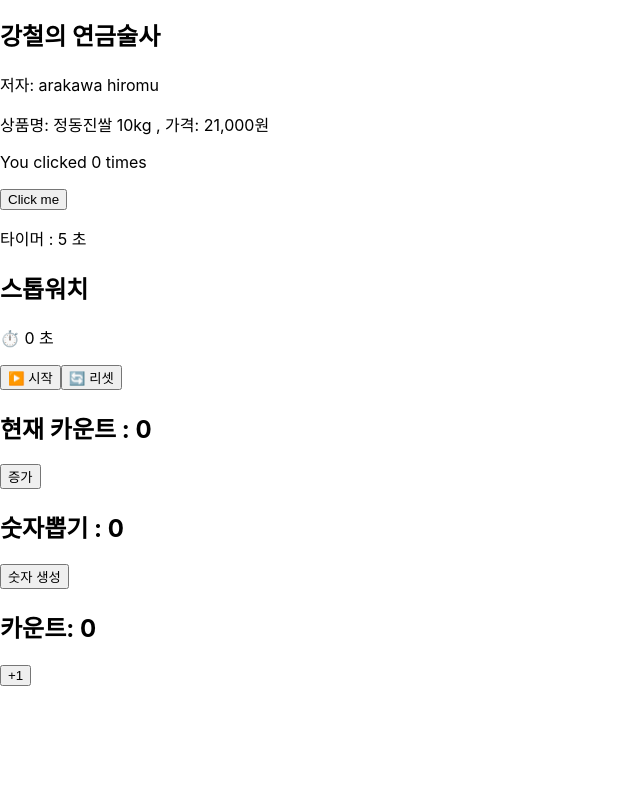
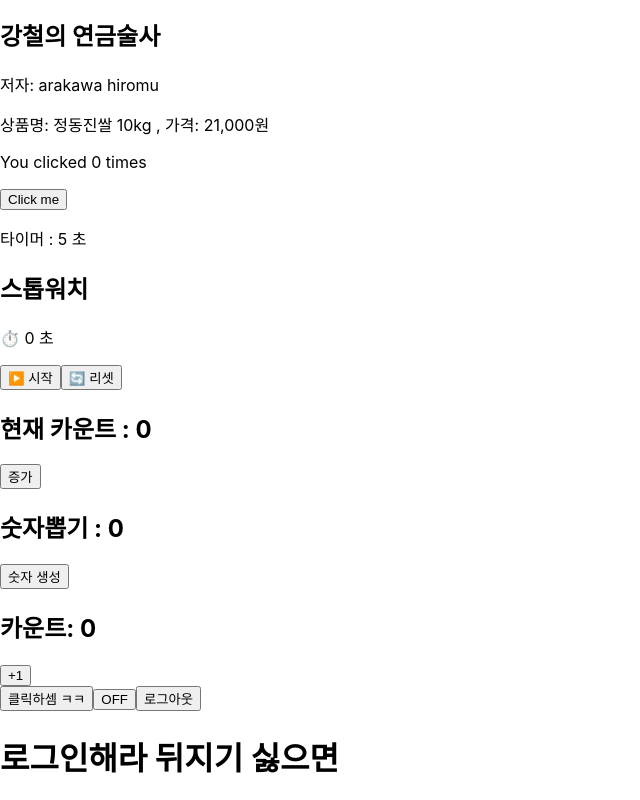
Before and after one commit to KaFelLa92/kafella92.github.io, a React app in the folder saykorean/: page / in a window 1280 px wide. Shown: the part 330-1130 px from the top of the page, without its empty margins (0-640 px from the left). Before the commit the page ends 1016 px from the top, so only its background shows below. Built offline with nearby package versions, Linux system fonts and the light colour scheme.

Commit message:
리액트공부

```diff
--- a/saykorean/src/App.js
+++ b/saykorean/src/App.js
@@ -9,9 +9,19 @@
 import Tictok from './components/Tictok';
 import RandomNumber from './components/RandomNumber.js';
 import WatchCounter from './components/WatchCounter.js';
+import AlertButton from './components/AlertButton.js';
+import ToggleButton from './components/ToggleButton.js';
+import Greeting from './components/Greeting.js';
+import { useState } from 'react';
+import LoginButton from './components/LoginButton.js';
+import LogoutButton from './components/LogoutButton.js';
+
+function App() {
+  const [isLoggedIn, setIsLoggedIn] = useState(false);
 
 
-function App() {
+  const handleLogin = () => setIsLoggedIn(true);
+  const handleLogout = () => setIsLoggedIn(false);
 
   return (
 
@@ -28,6 +38,13 @@
       <Tictok></Tictok>
       <RandomNumber />
       <WatchCounter />
+      <AlertButton />
+      <ToggleButton />
+      {isLoggedIn
+        ? <LoginButton onClick={handleLogin} />
+        : <LogoutButton onClick={handleLogout} />
+        }
+      <Greeting isLoggedIn={isLoggedIn} />
     </div >
   );
 }
--- /dev/null
+++ b/saykorean/src/components/AlertButton.js
@@ -0,0 +1,14 @@
+function AlertButton(){
+
+    const handleClick = () => {
+        alert('버튼이 클릭되었습니다!')
+    };
+
+    return (
+        <button onClick={handleClick}>
+            클릭하셈 ㅋㅋ
+        </button>
+    );
+}
+
+export default AlertButton;
--- /dev/null
+++ b/saykorean/src/components/Greeting.js
@@ -0,0 +1,9 @@
+function Greeting({ isLoggedIn }) {
+    if (isLoggedIn) {
+        return <h1>환영합니다!</h1>;
+    }
+    return <h1> 로그인해라 뒤지기 싫으면 </h1>;
+}
+
+
+export default Greeting;
--- /dev/null
+++ b/saykorean/src/components/LoginButton.js
@@ -0,0 +1,5 @@
+function LoginButton({ onClick }) {
+    return <button onClick={onClick}>로그인</button>
+}
+
+export default LoginButton;
--- /dev/null
+++ b/saykorean/src/components/LogoutButton.js
@@ -0,0 +1,5 @@
+function LogoutButton({ onClick }) {
+    return <button onClick={onClick}>로그아웃</button>
+}
+
+export default LogoutButton;
--- /dev/null
+++ b/saykorean/src/components/ToggleButton.js
@@ -0,0 +1,18 @@
+import { useState } from "react";
+
+
+function ToggleButton() {
+    const [isOn, setIsOn] = useState(false);
+
+    const handleToggle = () => {
+        setIsOn(!isOn);
+    }
+
+    return(
+        <button onClick={handleToggle}>
+            {isOn ? 'ON' : 'OFF'}
+        </button>
+    );
+}
+
+export default ToggleButton;
```
